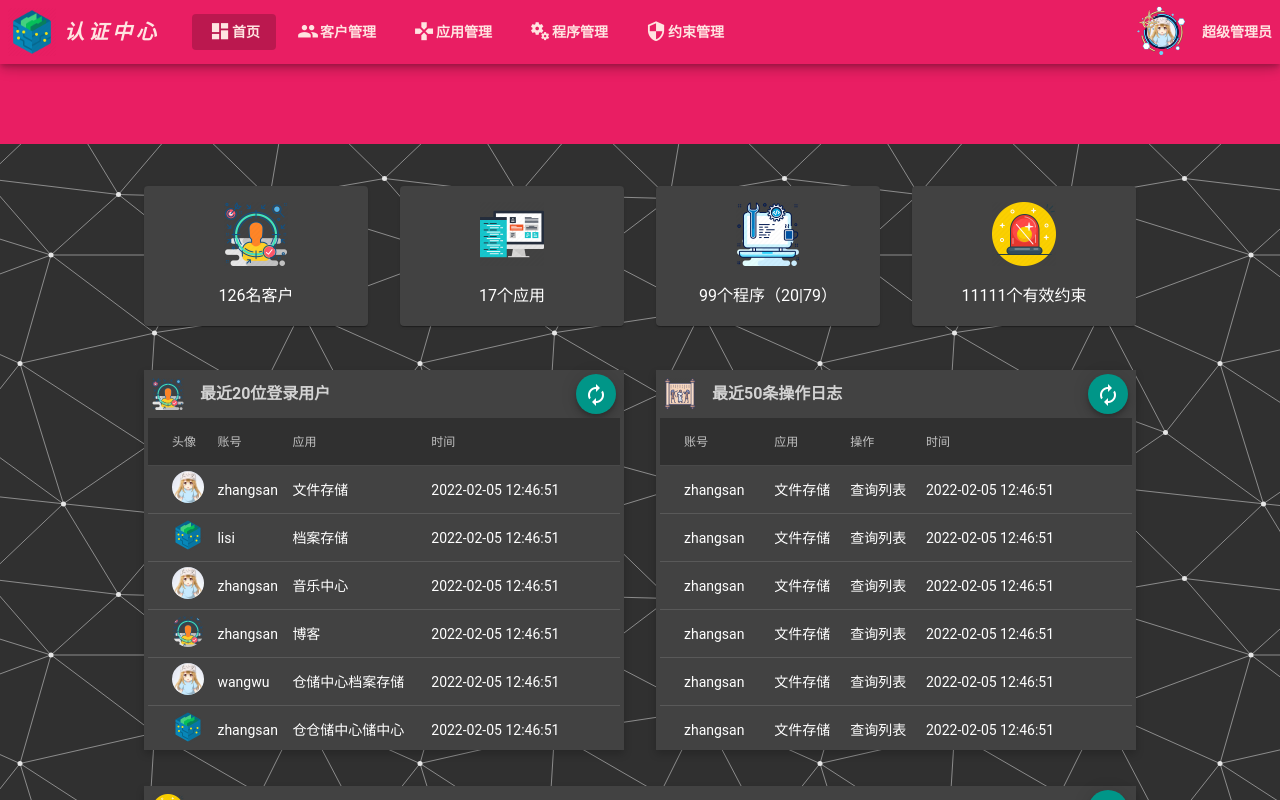
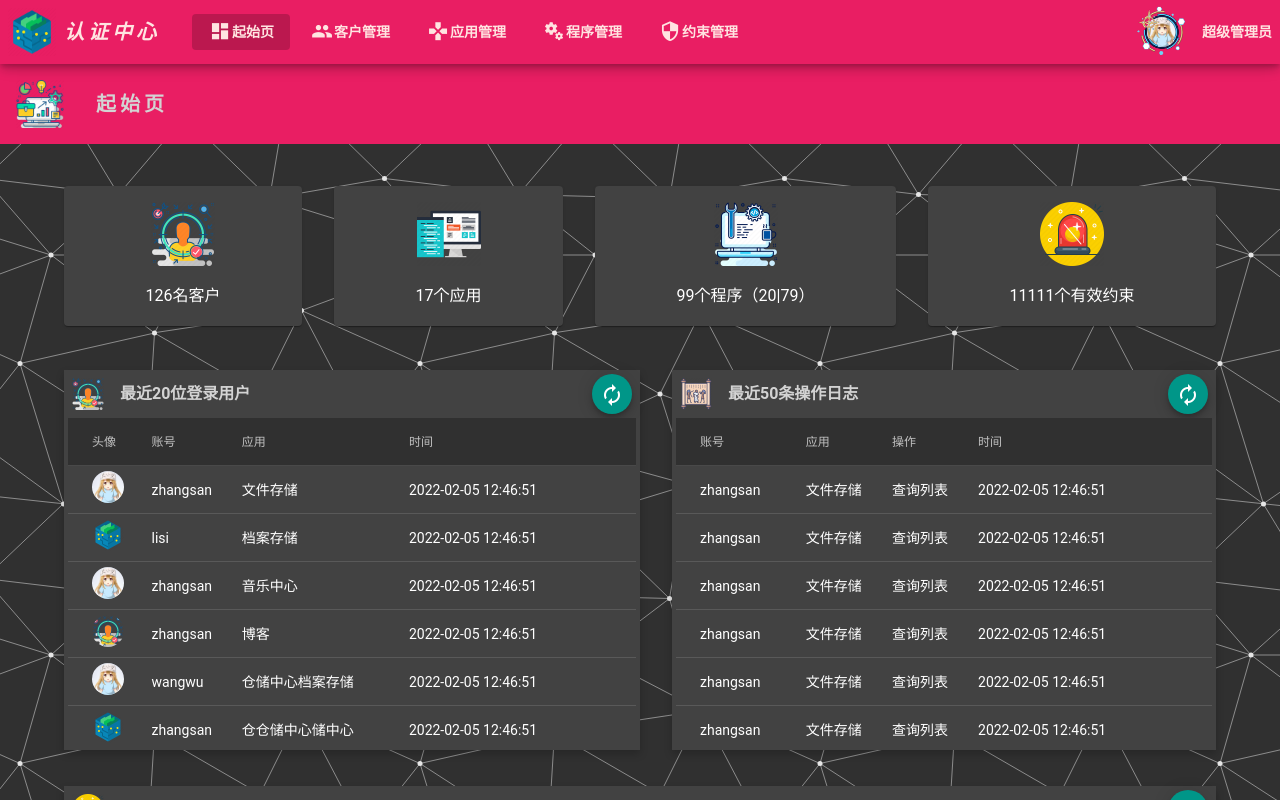
Before and after one commit to zrSunHao/authtication_client, an Angular app: page /#/dashboard/ in a window 1280 px wide. Built offline with nearby package versions, Linux system fonts and the light colour scheme.

Commit message:
dashboard topbar.

```diff
--- a/src/@cmpts/dashboard/dashboard.component.html
+++ b/src/@cmpts/dashboard/dashboard.component.html
@@ -1,5 +1,8 @@
 <div class="page">
-    <div class="topbar"></div>
+    <div class="topbar">
+        <img src="/assets/icons/analytcis.png" />
+        <h2>起始页</h2>
+    </div>
     <div class="module-wrap">
         <app-widget-activity *ngFor="let widget of widgets" [msg]="widget"></app-widget-activity>
     </div>
--- a/src/@cmpts/dashboard/dashboard.component.scss
+++ b/src/@cmpts/dashboard/dashboard.component.scss
@@ -8,13 +8,38 @@
 .topbar {
     width: 100%;
     background-color: #e91e63;
+    display: flex;
+    flex-direction: row;
+    align-items: center;
+    justify-content: flex-start;
+}
+
+.topbar img {
+    height: 3rem;
+    width: 3rem;
+    margin-left: 1rem;
+    margin-right: 1rem;
+}
+
+.topbar h2 {
+    text-align: center;
+    margin: 0 0 0 1rem;
+    font-weight: bold;
+    letter-spacing: 0.25rem;
+}
+
+.topbar h2:hover {
+    color: white;
 }
 
 .module-wrap {
     margin: auto;
     padding: 1rem 1rem 0rem 1rem;
     display: grid;
-    grid-template-columns: 14rem 14rem 14rem 14rem;
+    width: 90%;
+    min-width: 1024px;
+    max-width: 1366px;
+    grid-template-columns: auto auto auto auto;
     column-gap: 2rem;
 }
 
@@ -22,12 +47,17 @@
     margin: auto;
     display: grid;
     padding: 1rem;
-    grid-template-columns: 30rem 30rem;
+    width: 90%;
+    min-width: 1024px;
+    max-width: 1366px;
+    grid-template-columns: auto auto;
     column-gap: 2rem;
 }
 
 .constraint-wrap {
     margin: auto;
     padding: 1rem;
-    width: 62rem;
+    width: 90%;
+    min-width: 1024px;
+    max-width: 1366px;
 }
--- a/src/@sun/layout/header/header.component.html
+++ b/src/@sun/layout/header/header.component.html
@@ -6,7 +6,7 @@
   <div class="menu-wrap">
     <button mat-button [ngClass]="{'menu-selection-btn':menuitem == menuitemtype.dashboard}"
       (click)="menu_click(menuitemtype.dashboard)">
-      <mat-icon>dashboard</mat-icon>首页
+      <mat-icon>dashboard</mat-icon>起始页
     </button>
     <button mat-button [ngClass]="{'menu-selection-btn':menuitem == menuitemtype.customer}"
       (click)="menu_click(menuitemtype.customer)">
```
Also changed, not shown: src/assets/icons/analytcis.png (added).
